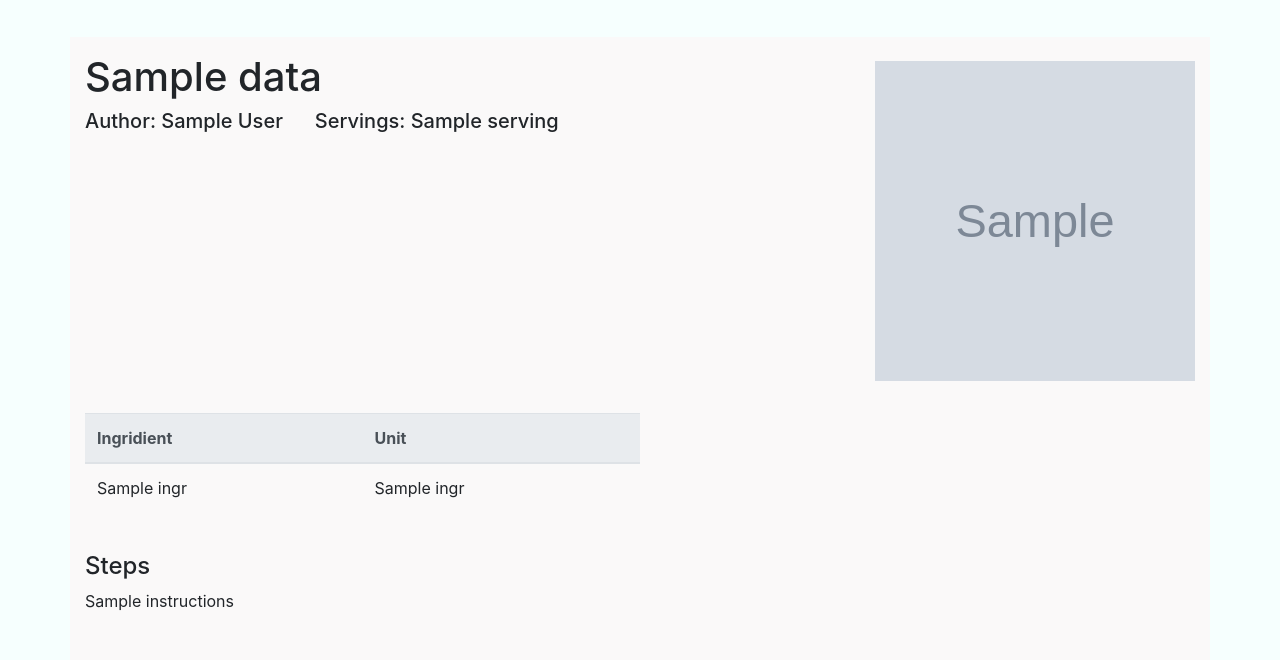
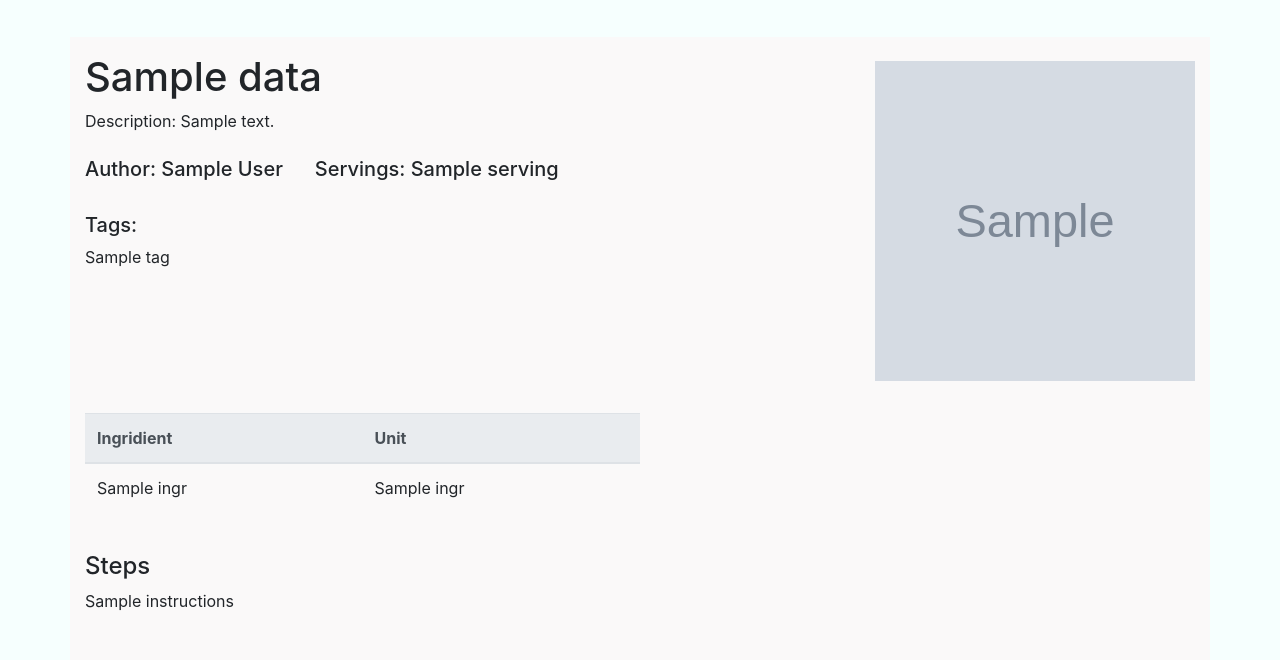
Before and after one commit to pumasa/Agile-Project, a Flask app: template spork/templates/recipe/recipe_view.html in a window 1280 px wide. Shown: the part 91-751 px from the top of the page. Run offline with Flask 2, Linux system fonts and the light colour scheme; the template is opened without the code that fills it: most values are stand-ins (such as "Sample title", 1, 10 or a date in 2020); grey boxes marked "Sample" are stand-in pictures.

Commit message:
Updated recipe view and index

```diff
--- a/spork/templates/recipe/recipe_view.html
+++ b/spork/templates/recipe/recipe_view.html
@@ -10,12 +10,24 @@
     <div class="basic-info-image">
         <div>
             <h1 class="black-text text-left ricipe-title">{{data['title']}}</h1>
+            <h8 class="black-text text-left">Description: {{data['description']}}</h8>
+            <br/>
+            <div class="basic-info">
+                <h5 class="black-text text-left"><br/>Author: {{data['author']}} &nbsp; &nbsp; &nbsp;</h5>
+                <h5 class="black-text text-left"><br/>Servings: {{data['serving']}}</h5>
+            </div>
+            <h5 class="black-text text-left"><br/>Tags:</h5>
+            {% for x in data['tags']%}
+            <h8 class="black-text text-left">{{x}}</h8>
+            {%endfor%}
+        </div>
 
-            <div class="basic-info">
-                <h5 class="black-text text-left">Author: {{data['author']}} &nbsp; &nbsp; &nbsp;</h5>
-                <h5 class="black-text text-left">Servings: {{data['serving']}}</h5>
-            </div>
-        </div>
+
+
+
+
+
+
 
         <!-- image -->{%if data['img'] == ''%}
         <div id="image">
```
Also changed, not shown: spork/database/recipe.json (+6 -3 lines), spork/templates/index.html (+9 -3 lines).
